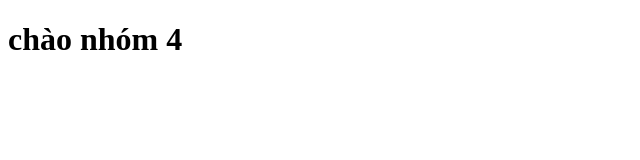
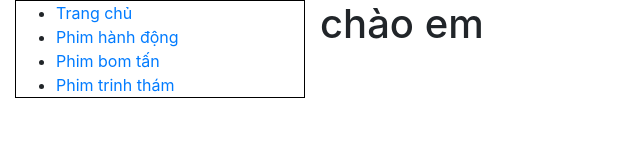
Before and after one commit to dat-code/dat123, a plain HTML site: page index.html in a window 1280 px wide. Shown: the whole page, without its empty margins (0-640 px from the left). Drawn offline with nearby package versions, Linux system fonts and the light colour scheme.

```diff
--- a/index.html
+++ b/index.html
@@ -5,8 +5,23 @@
     <meta http-equiv="X-UA-Compatible" content="IE=edge">
     <meta name="viewport" content="width=device-width, initial-scale=1.0">
     <title>Document</title>
+    <link rel="stylesheet" href="https://cdn.jsdelivr.net/npm/bootstrap@4.6.1/dist/css/bootstrap.min.css" integrity="sha384-zCbKRCUGaJDkqS1kPbPd7TveP5iyJE0EjAuZQTgFLD2ylzuqKfdKlfG/eSrtxUkn" crossorigin="anonymous">
+
 </head>
 <body>
-    <h1>chào nhóm 4</h1>
+  <header>
+      <div class="col-md-3 " style="float: left;">
+          <ul style="border: 1px solid black;">
+              <li> <a href="#">Trang chủ</a></li>
+              <li><a href="#">Phim hành động</a></li>
+              <li><a href="#">Phim bom tấn</a></li>
+              <li><a href="#">Phim trinh thám</a></li>
+
+          </ul>
+      </div>
+      <div class="col-md-8">
+         <h1>chào em</h1>
+      </div>
+  </header>
 </body>
 </html>
```
